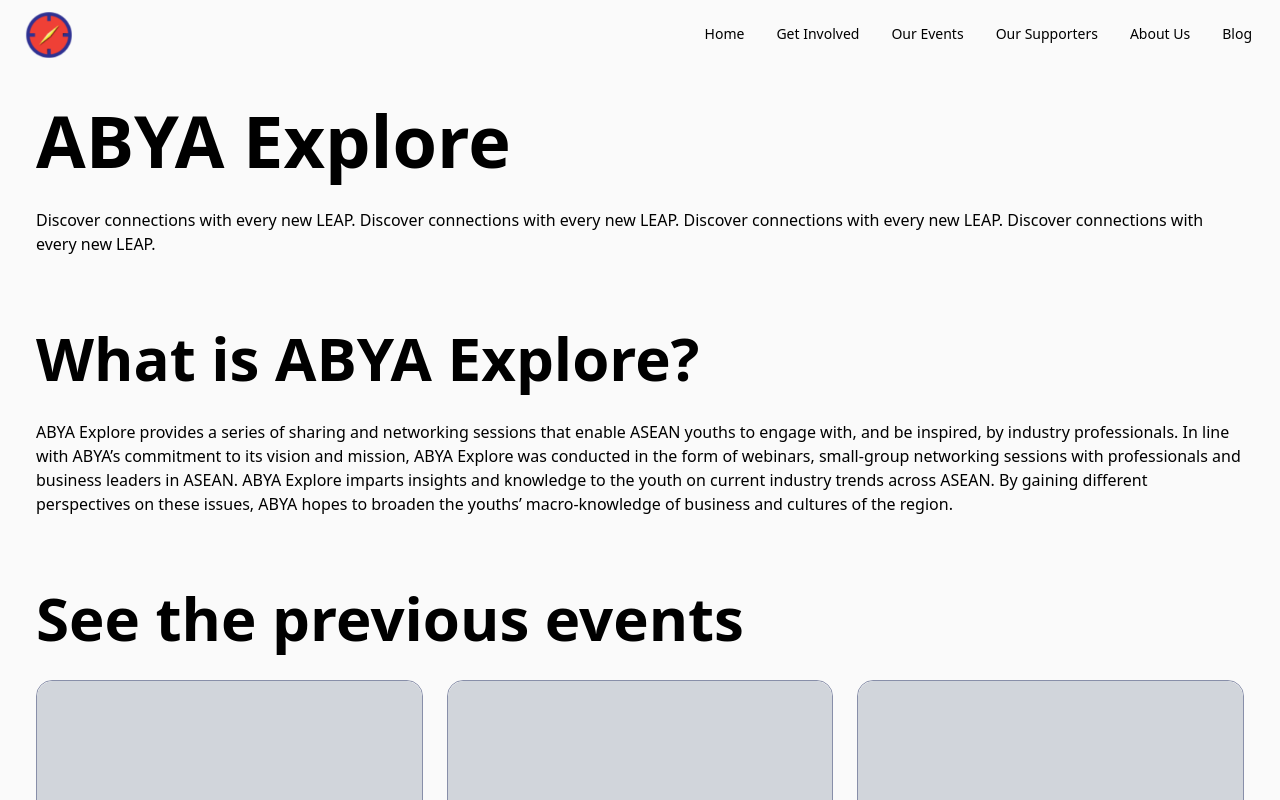
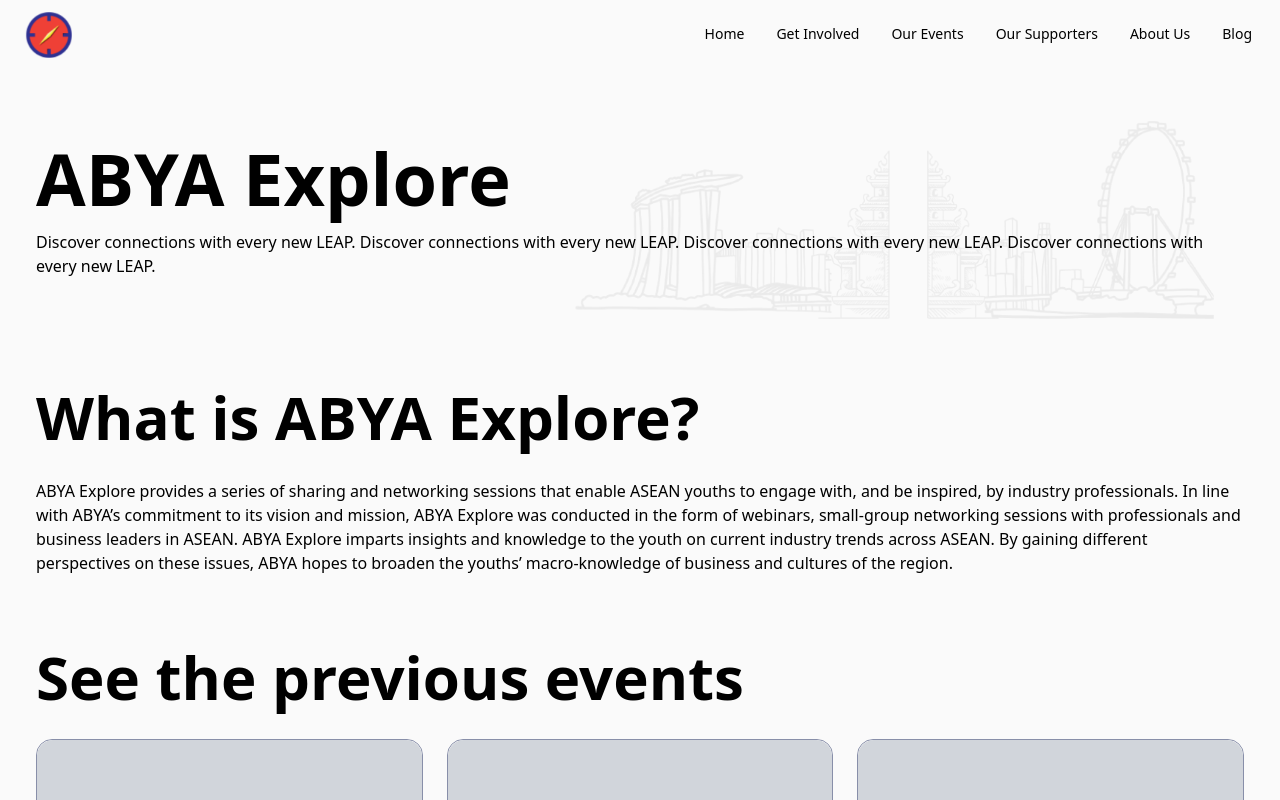
Before and after one commit to aseanbya/ABYAWebsite, a Next.js app: page /event/ABYAExplore in a window 1280 px wide. Shown: the top 800 px of the page. Built offline with nearby package versions, Linux system fonts and the light colour scheme.

Commit message:
feat: update header for ABYA explore

```diff
--- a/src/components/event/ABYAExplore/ExploreTitleSection.tsx
+++ b/src/components/event/ABYAExplore/ExploreTitleSection.tsx
@@ -1,15 +1,13 @@
-import ContentContainer from "~/components/common/ContentContainer";
-import Heading1 from "~/components/common/textStyles/Heading1";
+import PageTitleSection from "~/components/common/PageTitleSection";
 
 export default function ExploreTitleSection() {
     return (
-        <ContentContainer>
-            <Heading1 className="pb-8">ABYA Explore</Heading1>
+        <PageTitleSection title={"ABYA Explore"}>
             <p>
                 Discover connections with every new LEAP. Discover connections
                 with every new LEAP. Discover connections with every new LEAP.
                 Discover connections with every new LEAP.
             </p>
-        </ContentContainer>
+        </PageTitleSection>
     );
 }
```
